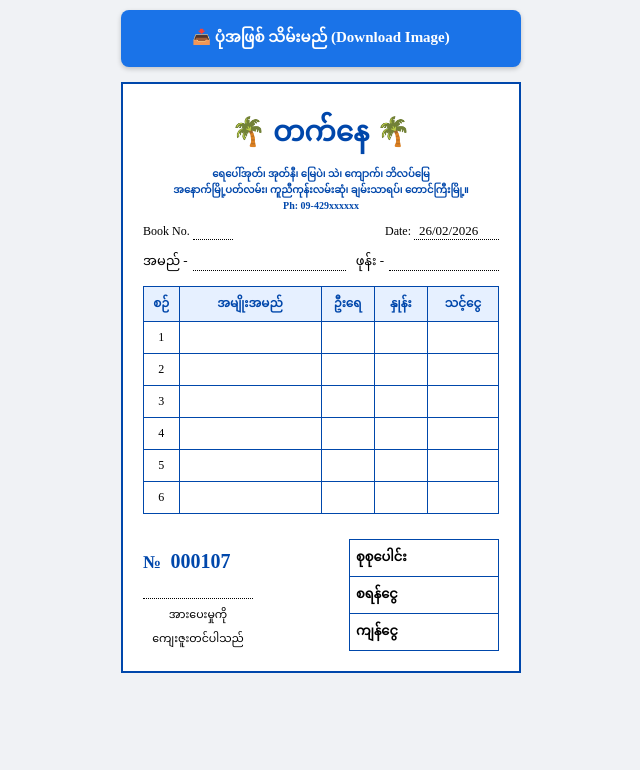
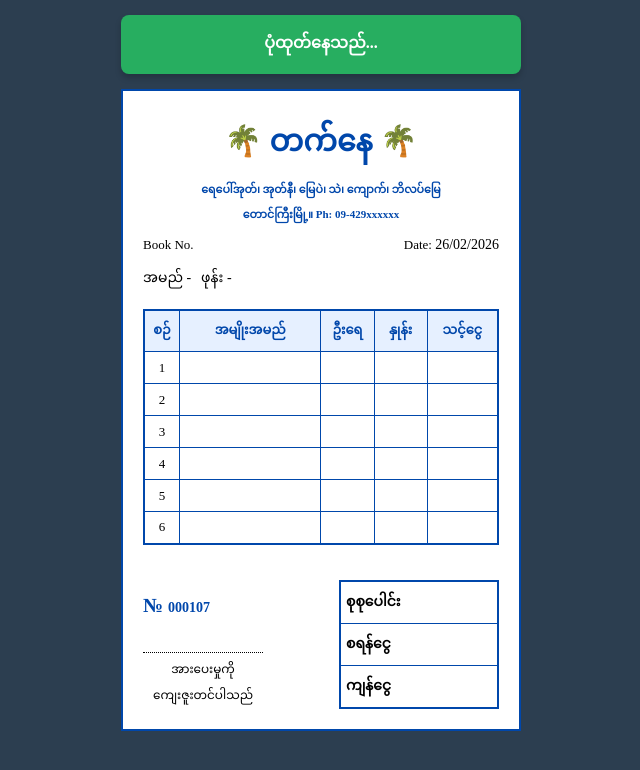
Before and after one commit to waiyan3972894/ThatNay, a plain HTML site: page index.html in a window 1280 px wide. Both pictures are taken after a click on the button "📥 ပုံအဖြစ် သိမ်းမည် (Download Image)". Shown: the whole page, without its empty margins (319-959 px from the left). Drawn offline with nearby package versions, Linux system fonts and the light colour scheme; a web font is replaced by a local one.

Commit message:
Update index.html

```diff
--- a/index.html
+++ b/index.html
@@ -3,189 +3,139 @@
 <head>
     <meta charset="UTF-8">
     <meta name="viewport" content="width=device-width, initial-scale=1.0, maximum-scale=1.0, user-scalable=no">
-    <title>တက်နေ - Mobile Universal Voucher</title>
+    <title>တက်နေ - Permanent Fix Voucher</title>
 
     <link href="https://mmwebfonts.comquas.com/fonts/?font=pyidaungsu" rel="stylesheet">
     <script src="https://cdnjs.cloudflare.com/ajax/libs/html2canvas/1.4.1/html2canvas.min.js"></script>
 
     <style>
-        * { box-sizing: border-box; -webkit-tap-highlight-color: transparent; }
-        body {
-            font-family: 'Pyidaungsu', serif;
-            background: #f0f2f5;
-            display: flex;
-            flex-direction: column;
-            align-items: center;
-            padding: 10px;
-            margin: 0;
-            overflow-x: hidden;
-        }
+        * { box-sizing: border-box; }
+        body { font-family: 'Pyidaungsu', serif; background: #2c3e50; display: flex; flex-direction: column; align-items: center; padding: 15px; margin: 0; }
 
-        #voucher-capture {
-            width: 100%;
-            max-width: 400px; /* ဖုန်း screen တိုင်းနဲ့ ဆံ့အောင် အကျယ်ကို ညှိထားပါတယ် */
-            background: white;
-            padding: 20px;
-            border: 2px solid #0047ab;
-        }
+        #voucher-capture { width: 400px; background: white; padding: 20px; border: 2px solid #0047ab; }
+        .header { text-align: center; color: #0047ab; margin-bottom: 5px; }
+        .header h1 { margin: 0; font-size: 30px; }
+        .header p { margin: 1px 0; font-size: 11px; font-weight: bold; }
 
-        .header { text-align: center; color: #0047ab; }
-        .header h1 { margin: 0; font-size: 28px; font-weight: bold; }
-        .header p { margin: 1px 0; font-size: 10px; font-weight: bold; line-height: 1.5; }
+        .meta-row { display: flex; justify-content: space-between; margin-top: 10px; font-size: 13px; }
+        .info-section { margin-top: 10px; display: flex; align-items: center; gap: 5px; font-size: 14px; }
+        .input-line { border: none; border-bottom: 1px dotted #000; outline: none; font-family: inherit; font-size: 14px; background: transparent; }
 
-        .meta-row { display: flex; justify-content: space-between; margin-top: 10px; font-size: 12px; }
-        .info-section { margin-top: 8px; display: flex; align-items: center; gap: 5px; font-size: 13px; }
+        table { width: 100%; border-collapse: collapse; margin-top: 15px; border: 2px solid #0047ab; }
+        th, td { border: 1.5px solid #0047ab; padding: 6px 2px; text-align: center; font-size: 13px; height: 32px; }
+        th { background: #e6f0ff; color: #0047ab; }
+        .t-input { width: 100%; border: none; text-align: center; outline: none; background: transparent; font-family: inherit; font-size: 14px; }
 
-        .input-line {
-            border: none; border-bottom: 1px dotted #000; outline: none;
-            padding: 0 5px; font-family: 'Pyidaungsu', serif;
-            font-size: 13px; background: transparent; width: 100%;
-        }
+        .footer { display: flex; justify-content: space-between; margin-top: 20px; align-items: flex-end; }
+        .calc-table { width: 160px; border: 2px solid #0047ab; }
+        .calc-table td { border: 1px solid #0047ab; text-align: left; padding: 5px; font-weight: bold; font-size: 14px; }
+        .res-val { border: none; outline: none; text-align: right; width: 75px; float: right; font-weight: bold; background: transparent; }
 
-        table { width: 100%; border-collapse: collapse; margin-top: 10px; border: 1.5px solid #0047ab; }
-        th, td { border: 1px solid #0047ab; padding: 4px 2px; text-align: center; font-size: 12px; height: 32px; }
-        th { background: #e6f0ff; color: #0047ab; }
-
-        .t-input { width: 100%; border: none; text-align: center; outline: none; background: transparent; font-family: 'Pyidaungsu', serif; font-size: 13px; }
-
-        .footer { display: flex; justify-content: space-between; margin-top: 15px; align-items: flex-end; }
-        .order-no { color: #0047ab; font-size: 18px; font-weight: bold; }
-
-        .calc-table { width: 150px; border: 1.8px solid #0047ab; }
-        .calc-table td { border: 1px solid #0047ab; text-align: left; padding: 4px 6px; font-weight: bold; font-size: 13px; }
-        .res-val { border: none; outline: none; text-align: right; width: 65px; float: right; font-weight: bold; background: transparent; font-family: 'Pyidaungsu', serif; }
-
-        .btn-container { width: 100%; max-width: 400px; display: flex; justify-content: center; margin-bottom: 15px; }
         .dl-btn {
-            background: #1a73e8; color: white; border: none; padding: 12px 0; width: 100%;
-            border-radius: 8px; cursor: pointer; font-size: 15px; font-weight: bold;
-            box-shadow: 0 2px 5px rgba(0,0,0,0.2); font-family: 'Pyidaungsu', serif;
+            background: #27ae60; color: white; border: none; padding: 12px 0; width: 400px;
+            border-radius: 8px; cursor: pointer; font-size: 16px; font-weight: bold; margin-bottom: 15px;
+            box-shadow: 0 4px 6px rgba(0,0,0,0.2); font-family: inherit;
         }
     </style>
 </head>
 <body>
 
-    <div class="btn-container">
-        <button class="dl-btn" onclick="downloadVoucher()">📥 ပုံအဖြစ် သိမ်းမည် (Download Image)</button>
-    </div>
+    <button class="dl-btn" onclick="downloadVoucher()">📥 ပုံအဖြစ် သိမ်းမည် (Download Image)</button>
 
     <div id="voucher-capture">
         <div class="header">
             <h1>🌴 တက်နေ 🌴</h1>
             <p>ရေပေါ်အုတ်၊ အုတ်နီ၊ မြေပဲ၊ သဲ၊ ကျောက်၊ ဘိလပ်မြေ</p>
-            <p>အနောက်မြို့ပတ်လမ်း၊ ကူညီကုန်းလမ်းဆုံ၊ ချမ်းသာရပ်၊ တောင်ကြီးမြို့။</p>
-            <p>Ph: 09-429xxxxxx</p>
+            <p>တောင်ကြီးမြို့။ Ph: 09-429xxxxxx</p>
         </div>
 
         <div class="meta-row">
-            <span>Book No. <input type="text" class="input-line" style="width:40px;"></span>
-            <span>Date: <input type="text" value="26/02/2026" class="input-line" style="width:85px;"></span>
+            <span>Book No. <input type="text" class="input-line" style="width:50px;"></span>
+            <span>Date: <input type="text" value="26/02/2026" class="input-line" style="width:95px;"></span>
         </div>
 
         <div class="info-section">
-            <span style="white-space:nowrap;">အမည် -</span> <input type="text" class="input-line">
-            <span style="white-space:nowrap; margin-left:5px;">ဖုန်း -</span> <input type="text" class="input-line" style="width:110px;">
+            <span>အမည် -</span> <input type="text" class="input-line" style="flex-grow: 1;">
+            <span>ဖုန်း -</span> <input type="text" class="input-line" style="width:120px;">
         </div>
 
         <table>
             <thead>
-                <tr>
-                    <th width="10%">စဉ်</th>
-                    <th width="40%">အမျိုးအမည်</th>
-                    <th width="15%">ဦးရေ</th>
-                    <th width="15%">နှုန်း</th>
-                    <th width="20%">သင့်ငွေ</th>
-                </tr>
+                <tr><th width="10%">စဉ်</th><th width="40%">အမျိုးအမည်</th><th width="15%">ဦးရေ</th><th width="15%">နှုန်း</th><th width="20%">သင့်ငွေ</th></tr>
             </thead>
             <tbody>
                 <script>
                     for(let i=1; i<=6; i++) {
-                        document.write(`
-                            <tr>
-                                <td>${i}</td>
-                                <td><input type="text" class="t-input"></td>
-                                <td><input type="number" class="t-input qty" oninput="calculate(this)"></td>
-                                <td><input type="number" class="t-input price" oninput="calculate(this)"></td>
-                                <td style="font-weight:bold;"><span class="row-total"></span></td>
-                            </tr>
-                        `);
+                        document.write(`<tr><td>${i}</td><td><input type="text" class="t-input"></td><td><input type="number" class="t-input qty" oninput="calc(this)"></td><td><input type="number" class="t-input price" oninput="calc(this)"></td><td style="font-weight:bold;"><span class="row-total"></span></td></tr>`);
                     }
                 </script>
             </tbody>
         </table>
 
         <div class="footer">
-            <div style="display: flex; flex-direction: column;">
-                <div class="order-no">№ <input type="text" value="000107" class="input-line" style="width:70px; color:#0047ab; border:none; font-size:20px; font-weight:bold;"></div>
-                <div style="margin-top:25px; border-top:1px dotted #000; width:110px; text-align:center; font-size:11px; padding-top:4px;">အားပေးမှုကို ကျေးဇူးတင်ပါသည်</div>
+            <div>
+                <div style="color:#0047ab; font-size:20px; font-weight:bold;">№ <input type="text" value="000107" class="input-line" style="width:70px; border:none; font-weight:bold; color:#0047ab;"></div>
+                <div style="margin-top:35px; border-top:1px dotted #000; width:120px; text-align:center; font-size:12px; padding-top:4px;">အားပေးမှုကို ကျေးဇူးတင်ပါသည်</div>
             </div>
-
             <table class="calc-table">
                 <tr><td>စုစုပေါင်း <span id="grand_total" class="res-val"></span></td></tr>
-                <tr><td>စရန်ငွေ <input type="number" id="deposit" class="res-val" oninput="updateBalance()"></td></tr>
-                <tr><td>ကျန်ငွေ <span id="balance" class="res-val" style="color:#d32f2f;"></span></td></tr>
+                <tr><td>စရန်ငွေ <input type="number" id="deposit" class="res-val" oninput="updB()"></td></tr>
+                <tr><td>ကျန်ငွေ <span id="balance" class="res-val" style="color:#c0392b;"></span></td></tr>
             </table>
         </div>
     </div>
 
     <script>
-        function calculate(el) {
+        function calc(el) {
             let tr = el.closest('tr');
             let q = parseFloat(tr.querySelector('.qty').value) || 0;
             let p = parseFloat(tr.querySelector('.price').value) || 0;
-            let res = tr.querySelector('.row-total');
-            res.innerText = (q > 0 && p > 0) ? (q * p).toLocaleString() : "";
-            updateTotals();
+            tr.querySelector('.row-total').innerText = (q*p > 0) ? (q*p).toLocaleString() : "";
+            updT();
         }
-
-        function updateTotals() {
+        function updT() {
             let total = 0;
-            document.querySelectorAll('.row-total').forEach(s => {
-                total += parseFloat(s.innerText.replace(/,/g, '')) || 0;
-            });
+            document.querySelectorAll('.row-total').forEach(s => total += parseFloat(s.innerText.replace(/,/g,'')) || 0);
             document.getElementById('grand_total').innerText = total > 0 ? total.toLocaleString() : "";
-            updateBalance();
+            updB();
         }
-
-        function updateBalance() {
-            let t = parseFloat(document.getElementById('grand_total').innerText.replace(/,/g, '')) || 0;
+        function updB() {
+            let t = parseFloat(document.getElementById('grand_total').innerText.replace(/,/g,'')) || 0;
             let d = parseFloat(document.getElementById('deposit').value) || 0;
-            document.getElementById('balance').innerText = (t > 0 || d > 0) ? (t - d).toLocaleString() : "";
+            document.getElementById('balance').innerText = (t-d > 0 || d > 0) ? (t-d).toLocaleString() : "";
         }
 
         async function downloadVoucher() {
             const btn = document.querySelector('.dl-btn');
-            btn.innerText = "ခဏစောင့်ပါ...";
-            btn.disabled = true;
+            const voucher = document.getElementById('voucher-capture');
+            btn.innerText = "ပုံထုတ်နေသည်...";
 
-            const voucher = document.getElementById('voucher-capture');
-            // Input values တွေကို ပုံထဲပါအောင် attribute အဖြစ် ပြောင်းလဲခြင်း
-            voucher.querySelectorAll('input').forEach(i => i.setAttribute('value', i.value));
+            // စာရိုက်ထားတဲ့ အကွက်တွေကို ပုံထဲပါအောင် စာသားအဖြစ် ခေတ္တပြောင်းလဲခြင်း
+            const inputs = voucher.querySelectorAll('input');
+            const originalValues = [];
 
-            try {
-                const canvas = await html2canvas(voucher, {
-                    scale: 3,
-                    useCORS: true,
-                    allowTaint: true,
-                    backgroundColor: "#ffffff"
-                });
+            inputs.forEach(input => {
+                originalValues.push({el: input, val: input.value});
+                let span = document.createElement('span');
+                span.innerText = input.value;
+                span.style.fontSize = getComputedStyle(input).fontSize;
+                span.style.fontFamily = getComputedStyle(input).fontFamily;
+                span.className = "temp-span";
+                input.style.display = 'none';
+                input.parentNode.insertBefore(span, input);
+            });
 
-                // Mobile browser တိုင်းမှာ အလုပ်လုပ်စေရန် Blob စနစ်သုံးခြင်း
-                canvas.toBlob(function(blob) {
-                    const url = URL.createObjectURL(blob);
-                    const link = document.createElement('a');
-                    link.download = 'TakNay_Voucher_' + Date.now() + '.png';
-                    link.href = url;
-                    link.click();
-                    URL.revokeObjectURL(url);
-                    btn.innerText = "📥 ပုံအဖြစ် သိမ်းမည် (Download Image)";
-                    btn.disabled = false;
-                }, 'image/png');
-            } catch (e) {
-                alert("Download လုပ်ရာတွင် အမှားအယွင်းရှိပါသည်။");
-                btn.innerText = "📥 ပုံအဖြစ် သိမ်းမည် (Download Image)";
-                btn.disabled = false;
-            }
+            const canvas = await html2canvas(voucher, { scale: 3, useCORS: true });
+
+            // မူလ input များကို ပြန်ဖော်ခြင်း
+            voucher.querySelectorAll('.temp-span').forEach(s => s.remove());
+            inputs.forEach(input => input.style.display = '');
+
+            const link = document.createElement('a');
+            link.download = 'Voucher_' + Date.now() + '.png';
+            link.href = canvas.toDataURL("image/png");
+            link.click();
+            btn.innerText = "📥 ပုံအဖြစ် သိမ်းမည် (Download Image)";
         }
     </script>
 </body>
```
